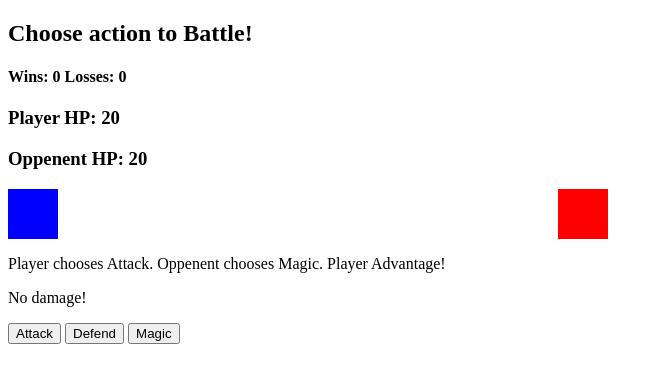
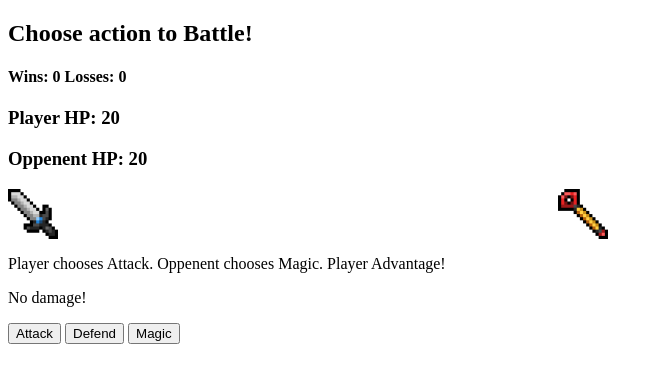
Before and after one commit to therobshock/rpg-battle, a plain HTML site: page pages/rpg-battle.html in a window 1280 px wide. Both pictures are taken after a click on the button "Attack". Shown: the whole page, without its empty margins (0-663 px from the left). Drawn offline with nearby package versions, Linux system fonts and the light colour scheme.

Commit message:
add vector images

```diff
--- a/pages/rpg-battle.html
+++ b/pages/rpg-battle.html
@@ -17,7 +17,9 @@
         .character {
             height: 50px;
             width: 50px;
-            background-color: orange;
+            background-position: center;
+            background-repeat: no-repeat;
+            background-size: contain;
             position: absolute;
         }
         .opponent {
--- a/pages/rpg-battle.js
+++ b/pages/rpg-battle.js
@@ -24,8 +24,10 @@ function gameStart() {
     playerHP = 20;
     opponentHP = 20;
     actionButtons.style.display = "block";
-    player.style.backgroundColor = "orange";
-    opponent.style.backgroundColor = "orange";
+    player.style.backgroundImage = "url(images/helmet_02c.png)";
+    player.style.backgroundColor = "none";
+    opponent.style.backgroundImage = "url(images/helmet_02e.png)";
+    opponent.style.backgroundColor = "none";
     startButton.style.display = "none";
     gameDialog1.innerHTML = "Begin Battle!";
     gameDialog2.innerHTML = "";
@@ -46,7 +48,7 @@ function choiceFunction(choice) {
     var playerChoice = parseInt(choice);
     var opponentChoice = Math.floor(Math.random() * 3);
     var buttonOptions = ["Attack", "Defend", "Magic"];
-    var actionColors = ["blue", "green", "red"];
+    var actionImages = ["url(images/sword_02c.png)", "url(images/shield_03b.png)", "url(images/staff_03d.png)"];
     var advantage;
     var bonus = 3;
 
@@ -56,8 +58,8 @@ function choiceFunction(choice) {
 
     gameDialog1.innerHTML = `Player chooses ${buttonOptions[playerChoice]}. Oppenent chooses ${buttonOptions[opponentChoice]}.`;
     gameDialog2.innerHTML = "";
-    player.style.backgroundColor = actionColors[playerChoice];
-    opponent.style.backgroundColor = actionColors[opponentChoice];
+    player.style.backgroundImage = actionImages[playerChoice];
+    opponent.style.backgroundImage = actionImages[opponentChoice];
 
     if (playerChoice === opponentChoice + 1 || playerChoice === opponentChoice - 2) {
         console.log(`Player advantage`);
@@ -133,11 +135,14 @@ function gameOver(win) {
         wins++;
         console.log("Victory!");
         gameDialog3.innerHTML = "Player is victorious!";
-
+        player.style.backgroundImage = "url(images/helmet_02c.png)";
+        opponent.style.backgroundImage = "url(images/death.png)";
     } else {
         losses++;
         console.log("Defeat!");
         gameDialog3.innerHTML = "Player is defeated!";
+        opponent.style.backgroundImage = "url(images/helmet_02e.png)";
+        player.style.backgroundImage = "url(images/death.png)";
     }
     displayStats();
     console.log("Play Again");
```
Also changed, not shown: pages/images/death.png (added), pages/images/helmet_02c.png (added), pages/images/helmet_02e.png (added), pages/images/magic.png (deleted), pages/images/pixel-art-shield_1957534.png (deleted), pages/images/pixel-art-sword-vector.jpg (deleted), pages/images/shield_03b.png (added), pages/images/staff_03d.png (added), pages/images/sword_02c.png (added).
